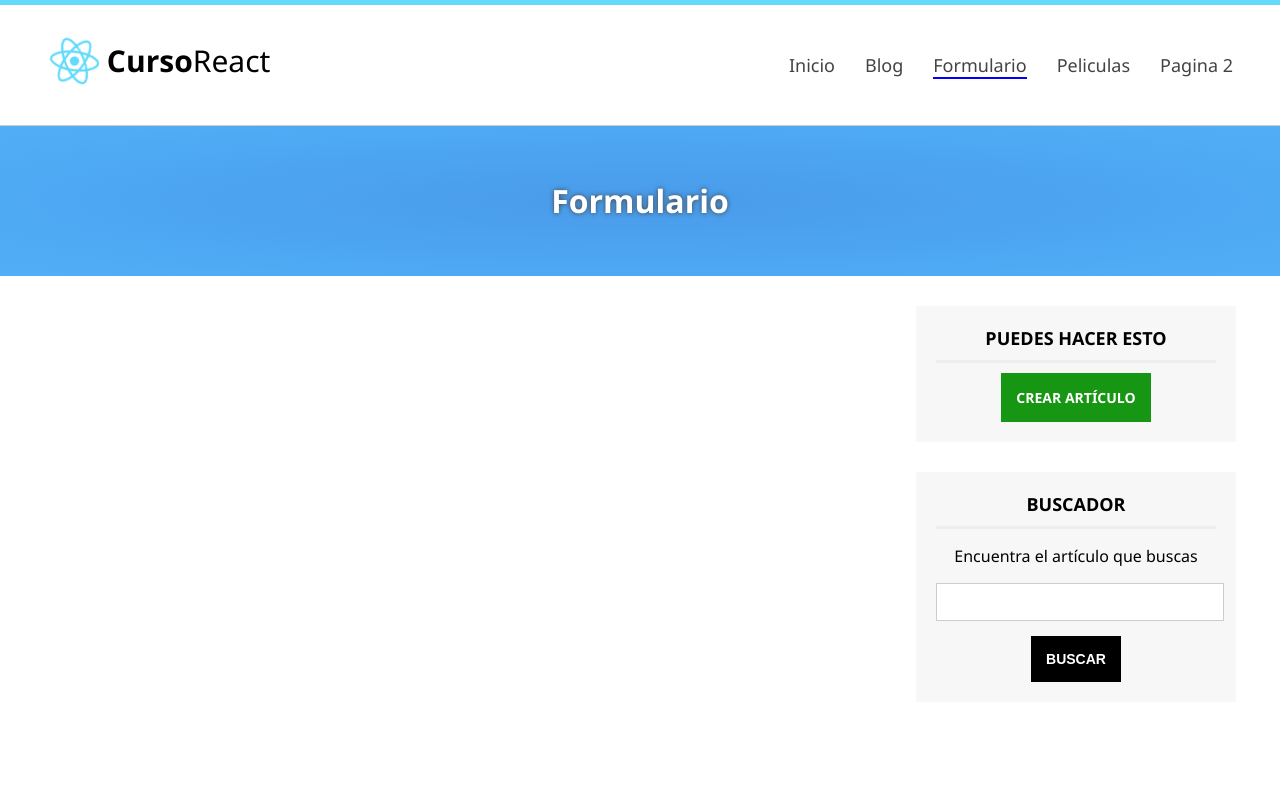
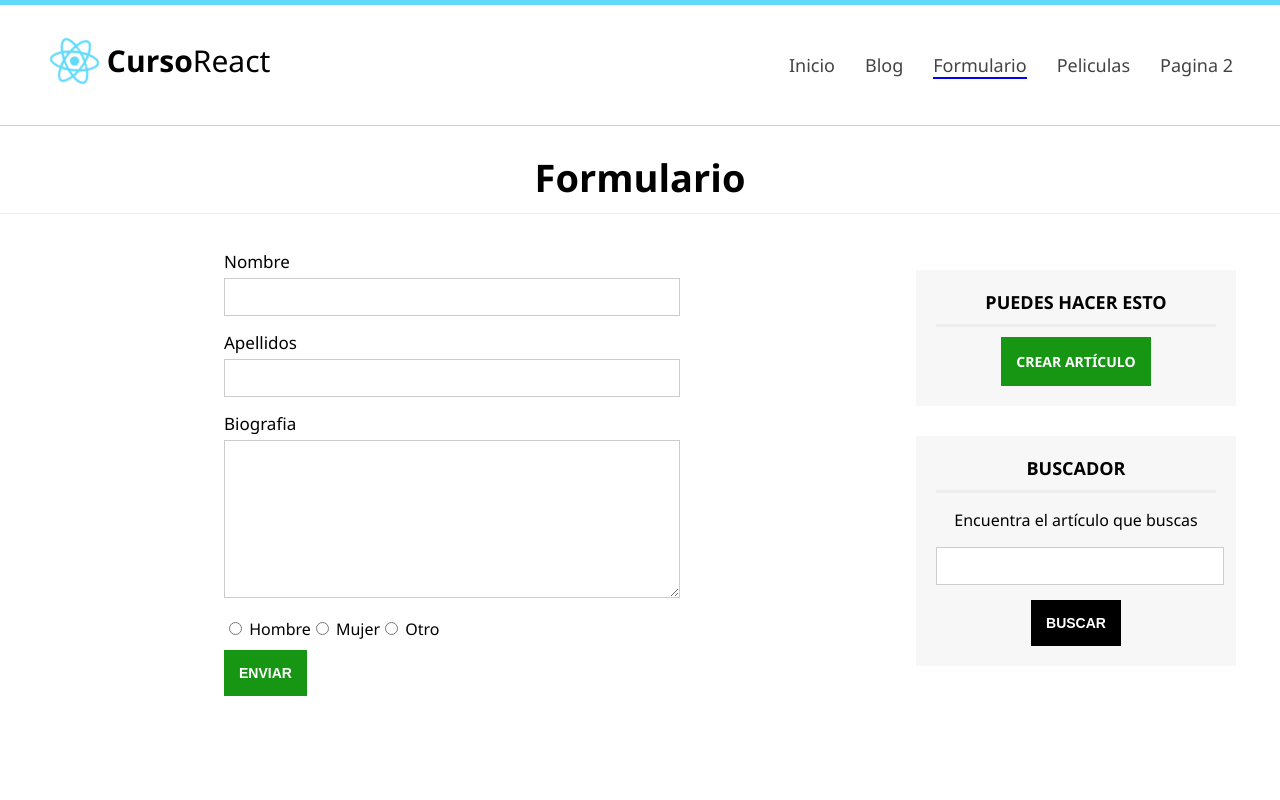
Before and after one commit to elgranjm3000/reactLeaning, a React (Create React App) app: page /formulario in a window 1280 px wide. Shown: the top 800 px of the page. Built offline with nearby package versions, Linux system fonts and the light colour scheme.

Commit message:
formularios

```diff
--- a/src/components/Formulario.js
+++ b/src/components/Formulario.js
@@ -3,17 +3,52 @@ import Slyder from "./Slyder";
 import Sidebar from "./Sidebar";
 class Formulario extends Component {
 
+    nombreRef = React.createRef();
+    apellidoRef = React.createRef();
+    bioRef = React.createRef();
+    generoHombreRef = React.createRef();
+    generoMujerRef = React.createRef();
+    generoOtroRef = React.createRef();
+    recibirFormulario = (e) => {
+        e.preventDefault();
+        console.log(this.nombreRef.current.value)
+    }
 
     render() {
 
         return (
             <div id="formulario">
-                <Slyder
-                    title="Formulario"
-                    size="slider-small" />
+                <h1 className="subheader">Formulario</h1>
 
                 <div className="center" id="content">
 
+                    <form className="mid-form" onSubmit={this.recibirFormulario}>
+                        <div className="form-group">
+                            <label htmlFor="nombre">Nombre</label>
+                            <input type="text" name="nombre" ref={this.nombreRef} />
+                        </div>
+
+                        <div className="form-group">
+                            <label htmlFor="apellidos">Apellidos</label>
+                            <input type="text" name="apellidos" ref={this.apellidoRef} />
+                        </div>
+
+                        <div className="form-group">
+                            <label htmlFor="bio">Biografia</label>
+                            <textarea name="bio" ref={this.bioRef}></textarea>
+                        </div>
+
+                        <div className="form-group radibuttons">
+                            <input type="radio" name="genero" value="hombre" ref={this.generoHombreRef} /> Hombre
+                            <input type="radio" name="genero" value="mujer" ref={this.generoMujerRef} /> Mujer
+                            <input type="radio" name="genero" value="otro" ref={this.generoOtroRef} /> Otro
+                        </div>
+
+                        <div className="clearfix"></div>
+
+                        <input type="submit" value="Enviar" className="btn btn-success" />
+
+                    </form>
                     <div className="clearfix"></div>
                 </div>
                 <Sidebar blog="true" />
```
